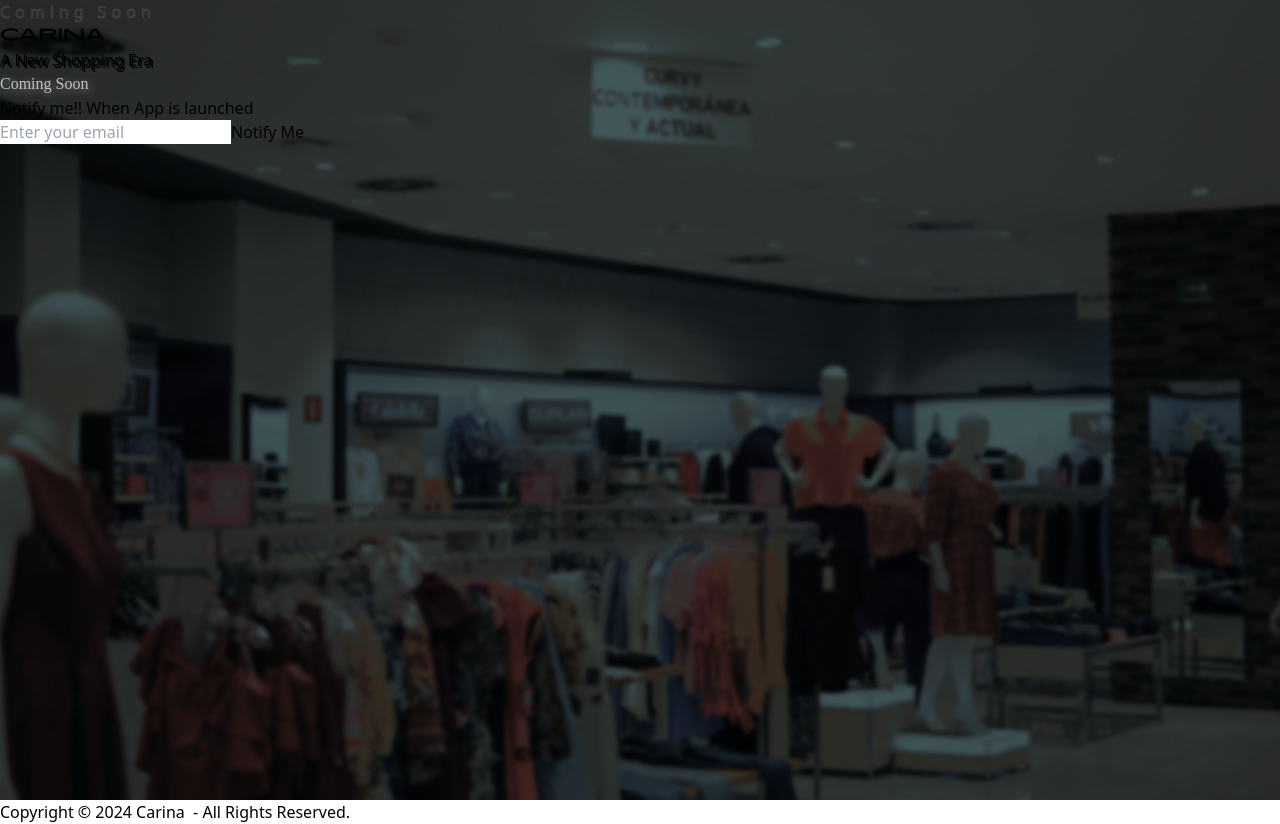
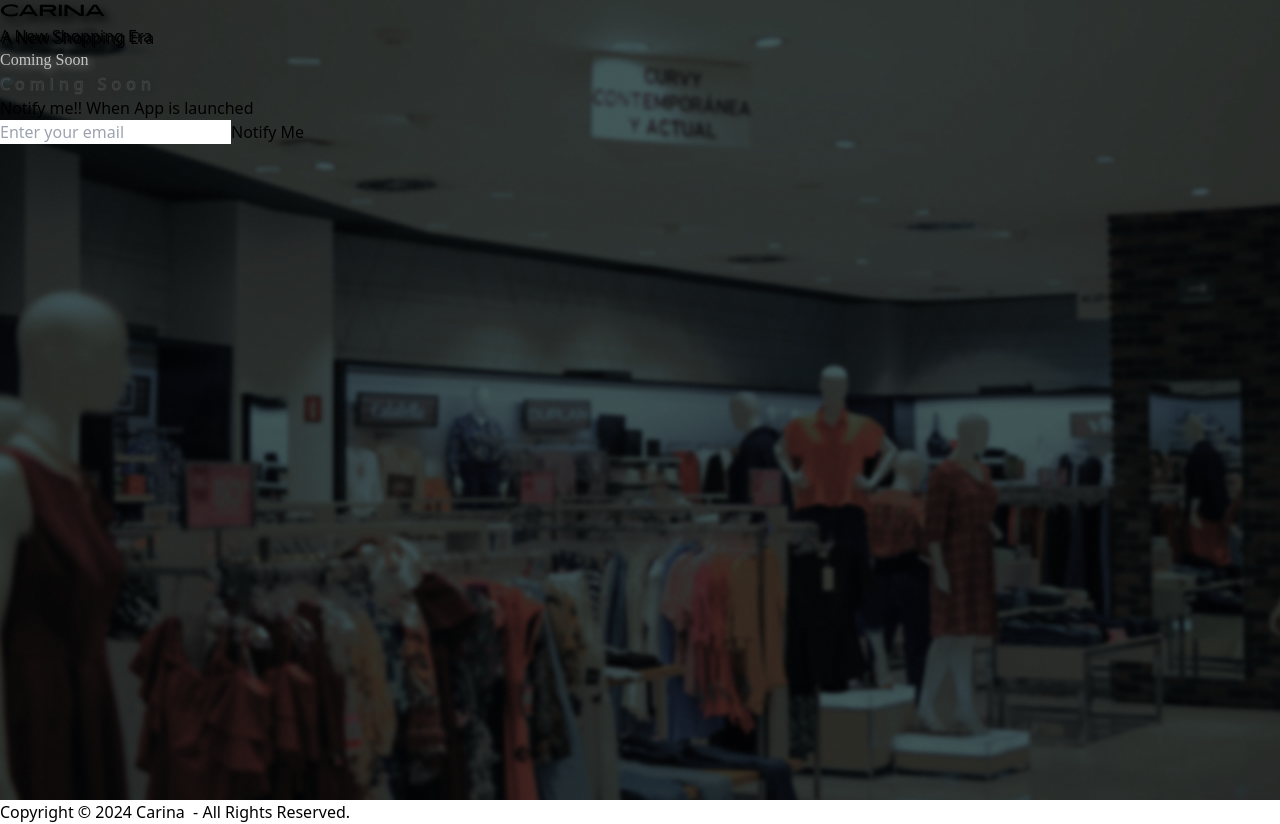
Before and after one commit to MohitSoni2021/carina-fashion-react-app, a React (Vite) app: page / in a window 1280 px wide. Built offline with nearby package versions, Linux system fonts and the light colour scheme; a web font is replaced by a local one.

Commit message:
design update

```diff
--- a/src/components/ComingSoonPage/ComingSoon.jsx
+++ b/src/components/ComingSoonPage/ComingSoon.jsx
@@ -7,9 +7,7 @@ const ComingSoonPageLayout = () => {
 
     <div className='main-outer-container-comingsoonpage flex items-center justify-center'>
 
-        <div className='absolute left-1/2 top-1/2 -translate-x-1/2 -translate-y-1/2 background-text-comingsoonpage'>
-            <h1 className='text-6xl font-extrabold max-md:text-5xl max-sm:text-4xl text-center'>Coming Soon</h1>
-        </div>
+
 
         <div className="component-container-comingsoonpage gap-16 flex flex-col z-20">
             <div className="upper-headings-comingsoonpage text-center w-full text-[#00A69C]">
@@ -19,6 +17,9 @@ const ComingSoonPageLayout = () => {
 
             <div className="middle-tittle-comingsoonpage text-center">
                 <h1 className='text-4xl font-extrabold text-white'>Coming Soon</h1>
+                <div className='absolute left-1/2 top-1/2 -translate-x-1/2 -translate-y-1/2 background-text-comingsoonpage'>
+            <h1 className='text-6xl font-extrabold max-md:text-5xl max-sm:text-4xl text-center'>Coming Soon</h1>
+        </div>
             </div>
 
             <div className="text-center text-white flex flex-col gap-2">
```
